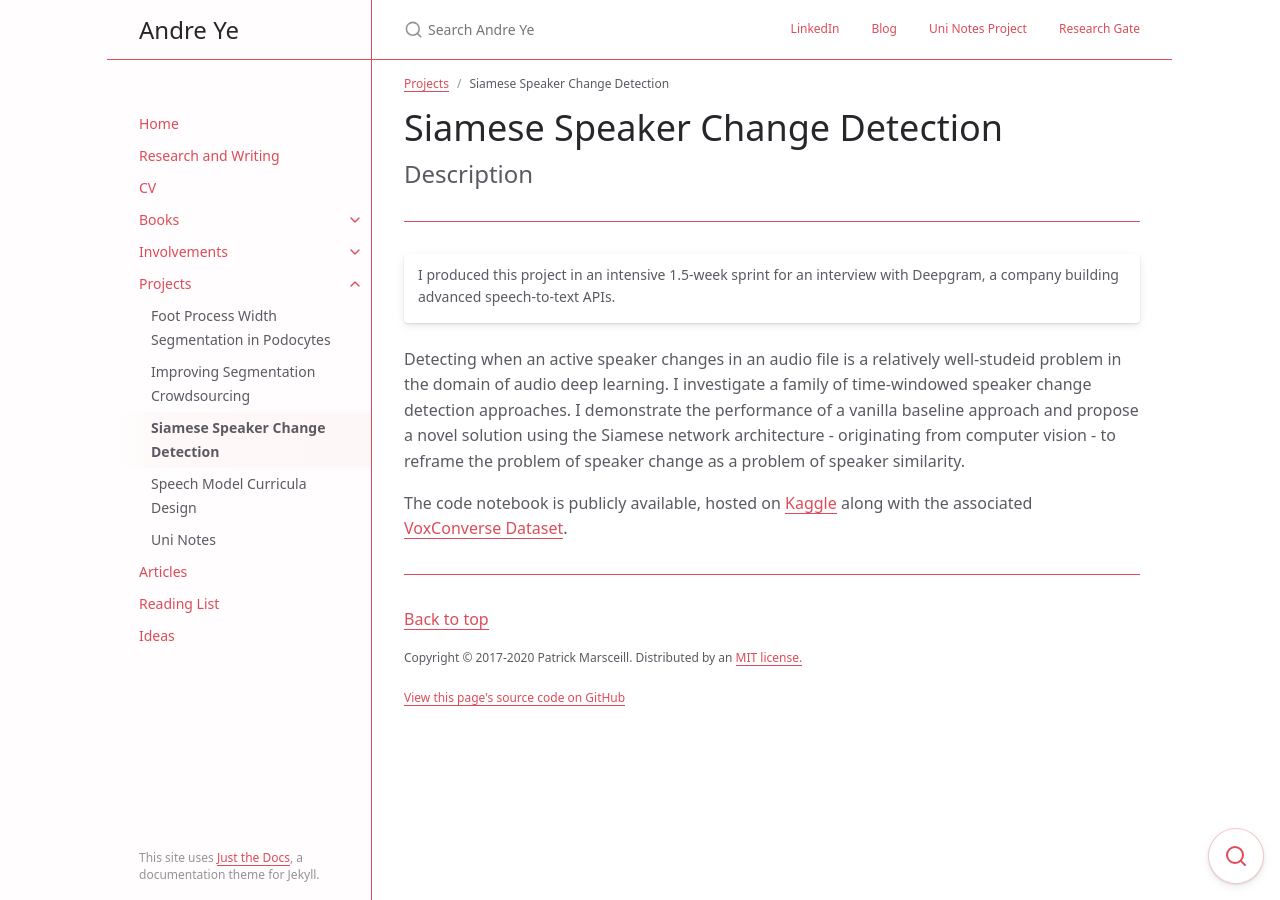
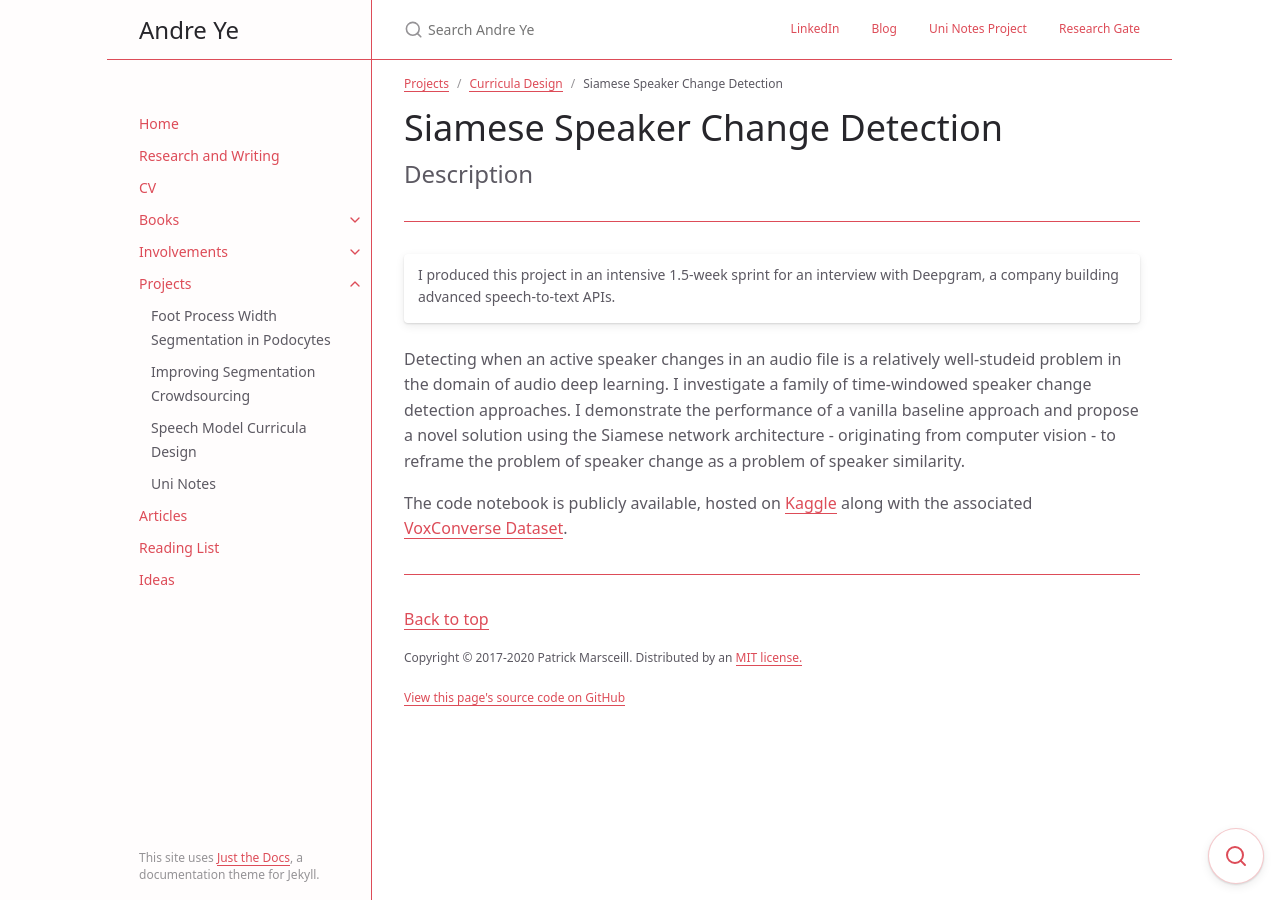
Before and after one commit to andre-ye/andre-ye.github.io-retired, a Jekyll site: the page built from docs/projects/siamese-speech-detection.md, in a window 1280 px wide. Built offline with Jekyll 4.4.1, drawn with Linux system fonts in a browser that asks for light colours; nearby versions of some CDN libraries.

Commit message:
Update siamese-speech-detection.md

```diff
--- a/docs/projects/siamese-speech-detection.md
+++ b/docs/projects/siamese-speech-detection.md
@@ -1,7 +1,8 @@
 ---
 layout: default
 title: Siamese Speaker Change Detection
-parent: Projects
+grand_parent: Projects
+parent: Curricula Design
 nav_order: 50
 has_children: false
 ---
```
